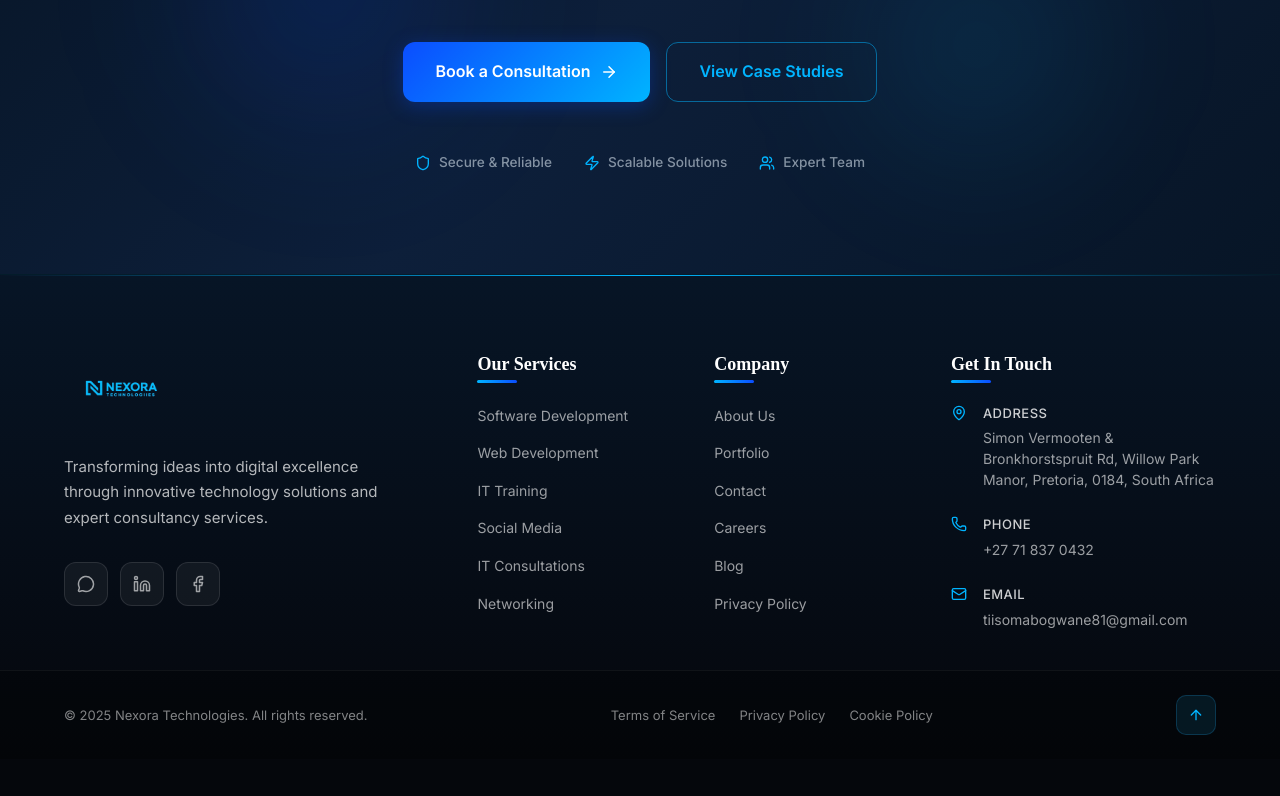
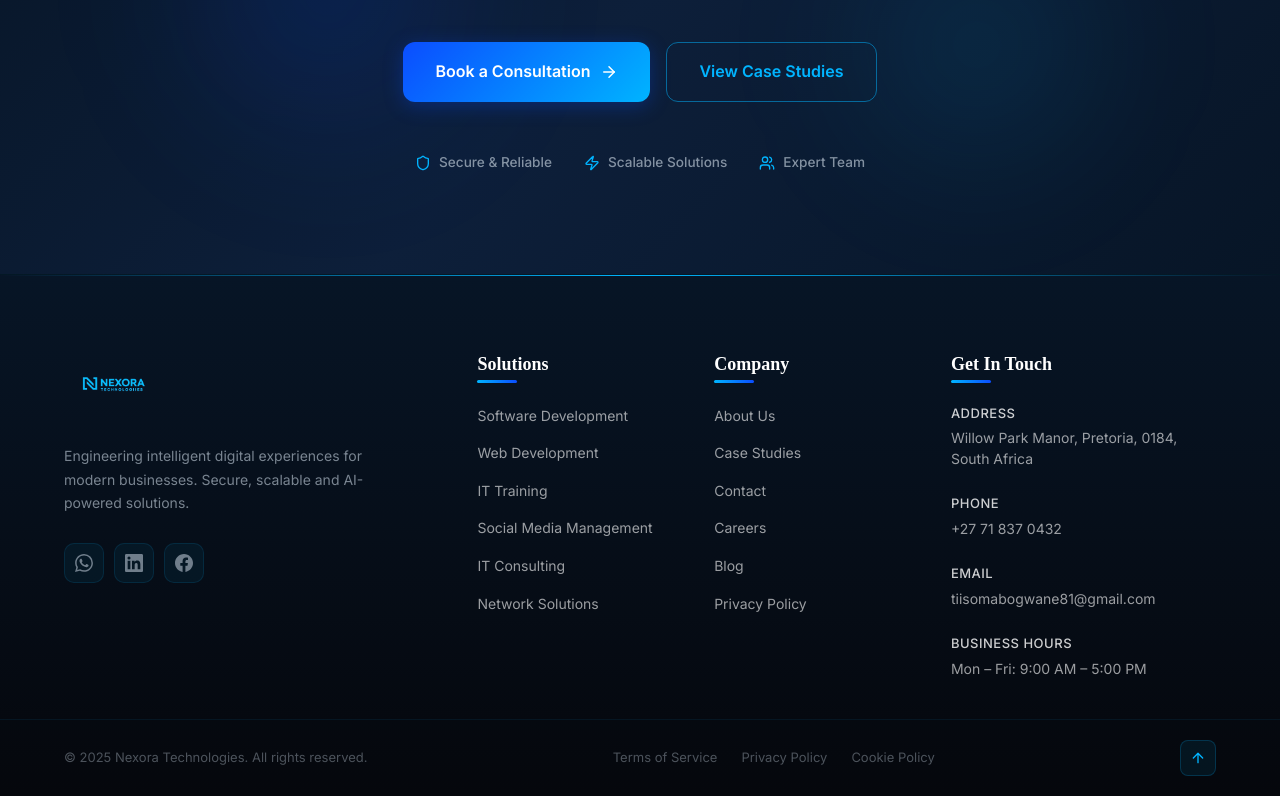
Before and after one commit to tricegevaar/nexora-technologiies, a Next.js app in the folder nexora-technologiies/: page / in a window 1280 px wide. Shown: the part 6895-7691 px from the top of the page. Before the commit the page ends 7654 px from the top, so only its background shows below. Built offline with nearby package versions, Linux system fonts and the light colour scheme.

Commit message:
Redesign: Footer updated with new brand colors and enterprise styling

```diff
--- a/nexora-technologiies/src/components/Footer.tsx
+++ b/nexora-technologiies/src/components/Footer.tsx
@@ -2,66 +2,82 @@
 
 import Link from "next/link";
 import Image from "next/image";
-import { MessageCircle, Linkedin, Facebook, MapPin, Phone, Mail, ArrowUp } from "lucide-react";
+import { ArrowUp } from "lucide-react";
 
-const services = ["Software Development", "Web Development", "IT Training", "Social Media", "IT Consultations", "Networking"];
-const company = ["About Us", "Our Team", "Careers", "Portfolio", "Blog", "Contact"];
+const services = ["Software Development", "Web Development", "IT Training", "Social Media Management", "IT Consulting", "Network Solutions"];
+const company = ["About Us", "Portfolio", "Contact", "Careers", "Blog", "Privacy Policy"];
+
+const WhatsAppIcon = () => (
+  <svg viewBox="0 0 24 24" fill="currentColor" width="18" height="18">
+    <path d="M17.472 14.382c-.297-.149-1.758-.867-2.03-.967-.273-.099-.471-.148-.67.15-.197.297-.767.966-.94 1.164-.173.199-.347.223-.644.075-.297-.15-1.255-.463-2.39-1.475-.883-.788-1.48-1.761-1.653-2.059-.173-.297-.018-.458.13-.606.134-.133.298-.347.446-.52.149-.174.198-.298.298-.497.099-.198.05-.371-.025-.52-.075-.149-.669-1.612-.916-2.207-.242-.579-.487-.5-.669-.51-.173-.008-.371-.01-.57-.01-.198 0-.52.074-.792.372-.272.297-1.04 1.016-1.04 2.479 0 1.462 1.065 2.875 1.213 3.074.149.198 2.096 3.2 5.077 4.487.709.306 1.262.489 1.694.625.712.227 1.36.195 1.871.118.571-.085 1.758-.719 2.006-1.413.248-.694.248-1.289.173-1.413-.074-.124-.272-.198-.57-.347m-5.421 7.403h-.004a9.87 9.87 0 01-5.031-1.378l-.361-.214-3.741.982.998-3.648-.235-.374a9.86 9.86 0 01-1.51-5.26c.001-5.45 4.436-9.884 9.888-9.884 2.64 0 5.122 1.03 6.988 2.898a9.825 9.825 0 012.893 6.994c-.003 5.45-4.437 9.884-9.885 9.884m8.413-18.297A11.815 11.815 0 0012.05 0C5.495 0 .16 5.335.157 11.892c0 2.096.547 4.142 1.588 5.945L.057 24l6.305-1.654a11.882 11.882 0 005.683 1.448h.005c6.554 0 11.89-5.335 11.893-11.893a11.821 11.821 0 00-3.48-8.413z"/>
+  </svg>
+);
+
+const LinkedInIcon = () => (
+  <svg viewBox="0 0 24 24" fill="currentColor" width="18" height="18">
+    <path d="M20.447 20.452h-3.554v-5.569c0-1.328-.027-3.037-1.852-3.037-1.853 0-2.136 1.445-2.136 2.939v5.667H9.351V9h3.414v1.561h.046c.477-.9 1.637-1.85 3.37-1.85 3.601 0 4.267 2.37 4.267 5.455v6.286zM5.337 7.433a2.062 2.062 0 01-2.063-2.065 2.064 2.064 0 112.063 2.065zm1.782 13.019H3.555V9h3.564v11.452zM22.225 0H1.771C.792 0 0 .774 0 1.729v20.542C0 23.227.792 24 1.771 24h20.451C23.2 24 24 23.227 24 22.271V1.729C24 .774 23.2 0 22.222 0h.003z"/>
+  </svg>
+);
+
+const FacebookIcon = () => (
+  <svg viewBox="0 0 24 24" fill="currentColor" width="18" height="18">
+    <path d="M24 12.073c0-6.627-5.373-12-12-12s-12 5.373-12 12c0 5.99 4.388 10.954 10.125 11.854v-8.385H7.078v-3.47h3.047V9.43c0-3.007 1.792-4.669 4.533-4.669 1.312 0 2.686.235 2.686.235v2.953H15.83c-1.491 0-1.956.925-1.956 1.874v2.25h3.328l-.532 3.47h-2.796v8.385C19.612 23.027 24 18.062 24 12.073z"/>
+  </svg>
+);
 
 export default function Footer() {
-  const scrollToTop = () => {
-    window.scrollTo({ top: 0, behavior: 'smooth' });
-  };
+  const scrollToTop = () => window.scrollTo({ top: 0, behavior: "smooth" });
 
   return (
-    <footer className="footer-professional">
-      {/* Main Footer Content */}
-      <div className="footer-main">
-        <div className="container">
+    <footer style={{ background: "linear-gradient(180deg, #071526 0%, #05070C 100%)", borderTop: "1px solid rgba(0,180,255,0.1)", position: "relative", overflow: "hidden" }}>
+      {/* Top accent line */}
+      <div style={{ position: "absolute", top: 0, left: 0, right: 0, height: "1px", background: "linear-gradient(90deg, transparent, #00B4FF, transparent)" }} />
+
+      {/* Main content */}
+      <div className="container" style={{ padding: "80px 24px 40px" }}>
         <div className="footer-grid-responsive">
-            {/* Brand Section */}
+          {/* Brand */}
           <div className="footer-brand">
-              <div className="footer-logo">
-                <Image
-                  src="/photos/nexoraLogo.png"
-                  alt="Nexora Technologies"
-                  width={220}
-                  height={80}
-                  className="footer-logo-img"
-                />
+            <div style={{ marginBottom: "24px" }}>
+              <Image src="/photos/nexoraLogo.png" alt="Nexora Technologies" width={180} height={65} style={{ height: "65px", width: "auto", filter: "brightness(1.1)" }} />
             </div>
-              <p className="footer-description">
-                Transforming ideas into digital excellence through innovative technology solutions and expert consultancy services.
+            <p style={{ color: "rgba(183,195,208,0.65)", fontSize: "14px", lineHeight: 1.7, marginBottom: "28px" }}>
+              Engineering intelligent digital experiences for modern businesses. Secure, scalable and AI-powered solutions.
             </p>
-              <div className="footer-social">
+            <div style={{ display: "flex", gap: "10px" }}>
+              {[
+                { href: "https://wa.me/27718370432", icon: <WhatsAppIcon />, color: "#25d366", label: "WhatsApp" },
+                { href: "#", icon: <LinkedInIcon />, color: "#0077b5", label: "LinkedIn" },
+                { href: "#", icon: <FacebookIcon />, color: "#1877f2", label: "Facebook" },
+              ].map(({ href, icon, color, label }) => (
                 <a
-                  href="https://wa.me/27718370432"
+                  key={label}
+                  href={href}
                   target="_blank"
                   rel="noopener noreferrer"
-                  className="social-link whatsapp"
-                  aria-label="WhatsApp"
+                  aria-label={label}
+                  style={{
+                    width: "40px", height: "40px",
+                    borderRadius: "10px",
+                    background: "rgba(0,180,255,0.06)",
+                    border: "1px solid rgba(0,180,255,0.12)",
+                    display: "flex", alignItems: "center", justifyContent: "center",
+                    color: "rgba(183,195,208,0.6)",
+                    transition: "all 0.3s ease",
+                    textDecoration: "none",
+                  }}
+                  onMouseEnter={(e) => { e.currentTarget.style.color = color; e.currentTarget.style.borderColor = color; e.currentTarget.style.background = `${color}18`; e.currentTarget.style.transform = "translateY(-2px)"; }}
+                  onMouseLeave={(e) => { e.currentTarget.style.color = "rgba(183,195,208,0.6)"; e.currentTarget.style.borderColor = "rgba(0,180,255,0.12)"; e.currentTarget.style.background = "rgba(0,180,255,0.06)"; e.currentTarget.style.transform = "translateY(0)"; }}
                 >
-                  <MessageCircle size={18} />
+                  {icon}
                 </a>
-                <a
-                  href="#"
-                  className="social-link linkedin"
-                  aria-label="LinkedIn"
-                >
-                  <Linkedin size={18} />
-                </a>
-                <a
-                  href="#"
-                  className="social-link facebook"
-                  aria-label="Facebook"
-                >
-                  <Facebook size={18} />
-                </a>
+              ))}
             </div>
           </div>
 
-            {/* Services Section */}
+          {/* Solutions */}
           <div className="footer-section">
-              <h3 className="footer-heading">Our Services</h3>
+            <h3 className="footer-heading">Solutions</h3>
             <ul className="footer-links">
               {services.map((item) => (
                 <li key={item}>
@@ -71,12 +87,12 @@ export default function Footer() {
             </ul>
           </div>
 
-            {/* Company Section */}
+          {/* Company */}
           <div className="footer-section">
             <h3 className="footer-heading">Company</h3>
             <ul className="footer-links">
               <li><Link href="/about" className="footer-link">About Us</Link></li>
-                <li><Link href="/portfolio" className="footer-link">Portfolio</Link></li>
+              <li><Link href="/portfolio" className="footer-link">Case Studies</Link></li>
               <li><Link href="/contact" className="footer-link">Contact</Link></li>
               <li><Link href="#" className="footer-link">Careers</Link></li>
               <li><Link href="#" className="footer-link">Blog</Link></li>
@@ -84,30 +100,32 @@ export default function Footer() {
             </ul>
           </div>
 
-            {/* Contact Section */}
+          {/* Contact */}
           <div className="footer-section footer-contact">
             <h3 className="footer-heading">Get In Touch</h3>
             <div className="contact-info">
               <div className="contact-item">
-                  <MapPin size={16} className="contact-icon" />
                 <div className="contact-text">
                   <span className="contact-label">Address</span>
-                    <span className="contact-value">Simon Vermooten & Bronkhorstspruit Rd, Willow Park Manor, Pretoria, 0184, South Africa</span>
+                  <span className="contact-value">Willow Park Manor, Pretoria, 0184, South Africa</span>
                 </div>
               </div>
               <div className="contact-item">
-                  <Phone size={16} className="contact-icon" />
                 <div className="contact-text">
                   <span className="contact-label">Phone</span>
                   <a href="tel:+27718370432" className="contact-value contact-link">+27 71 837 0432</a>
                 </div>
               </div>
               <div className="contact-item">
-                  <Mail size={16} className="contact-icon" />
                 <div className="contact-text">
                   <span className="contact-label">Email</span>
                   <a href="mailto:tiisomabogwane81@gmail.com" className="contact-value contact-link">tiisomabogwane81@gmail.com</a>
                 </div>
+              </div>
+              <div className="contact-item">
+                <div className="contact-text">
+                  <span className="contact-label">Business Hours</span>
+                  <span className="contact-value">Mon – Fri: 9:00 AM – 5:00 PM</span>
                 </div>
               </div>
             </div>
@@ -115,22 +133,38 @@ export default function Footer() {
         </div>
       </div>
 
-      {/* Footer Bottom */}
-      <div className="footer-bottom">
-        <div className="container">
+      {/* Bottom bar */}
+      <div style={{ borderTop: "1px solid rgba(0,180,255,0.08)", padding: "20px 0" }}>
+        <div className="container" style={{ padding: "0 24px" }}>
           <div className="footer-bottom-content">
-            <div className="footer-copyright">
-              <p>© {new Date().getFullYear()} Nexora Technologies. All rights reserved.</p>
-            </div>
-            <div className="footer-bottom-links">
-              <Link href="#" className="footer-bottom-link">Terms of Service</Link>
-              <Link href="#" className="footer-bottom-link">Privacy Policy</Link>
-              <Link href="#" className="footer-bottom-link">Cookie Policy</Link>
+            <p style={{ color: "rgba(183,195,208,0.4)", fontSize: "13px", margin: 0 }}>
+              © {new Date().getFullYear()} Nexora Technologies. All rights reserved.
+            </p>
+            <div style={{ display: "flex", gap: "24px" }}>
+              {["Terms of Service", "Privacy Policy", "Cookie Policy"].map((item) => (
+                <Link key={item} href="#" style={{ color: "rgba(183,195,208,0.4)", fontSize: "13px", textDecoration: "none", transition: "color 0.3s ease" }}
+                  onMouseEnter={(e) => { e.currentTarget.style.color = "#00B4FF"; }}
+                  onMouseLeave={(e) => { e.currentTarget.style.color = "rgba(183,195,208,0.4)"; }}
+                >
+                  {item}
+                </Link>
+              ))}
             </div>
             <button
               onClick={scrollToTop}
-              className="scroll-to-top"
               aria-label="Scroll to top"
+              style={{
+                width: "36px", height: "36px",
+                borderRadius: "8px",
+                background: "rgba(0,180,255,0.08)",
+                border: "1px solid rgba(0,180,255,0.2)",
+                display: "flex", alignItems: "center", justifyContent: "center",
+                color: "#00B4FF",
+                cursor: "pointer",
+                transition: "all 0.3s ease",
+              }}
+              onMouseEnter={(e) => { e.currentTarget.style.background = "rgba(0,180,255,0.15)"; e.currentTarget.style.transform = "translateY(-2px)"; }}
+              onMouseLeave={(e) => { e.currentTarget.style.background = "rgba(0,180,255,0.08)"; e.currentTarget.style.transform = "translateY(0)"; }}
             >
               <ArrowUp size={16} />
             </button>
```
Lines whose indentation alone changed are shown as unchanged.
